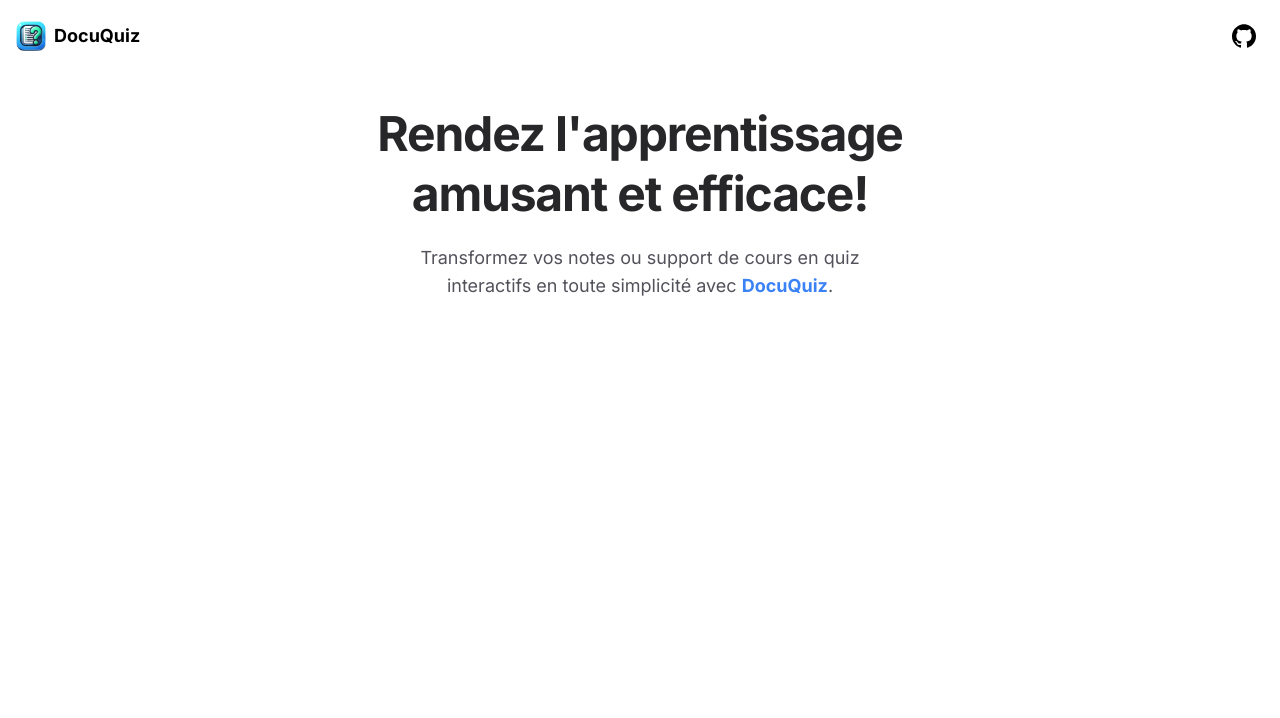
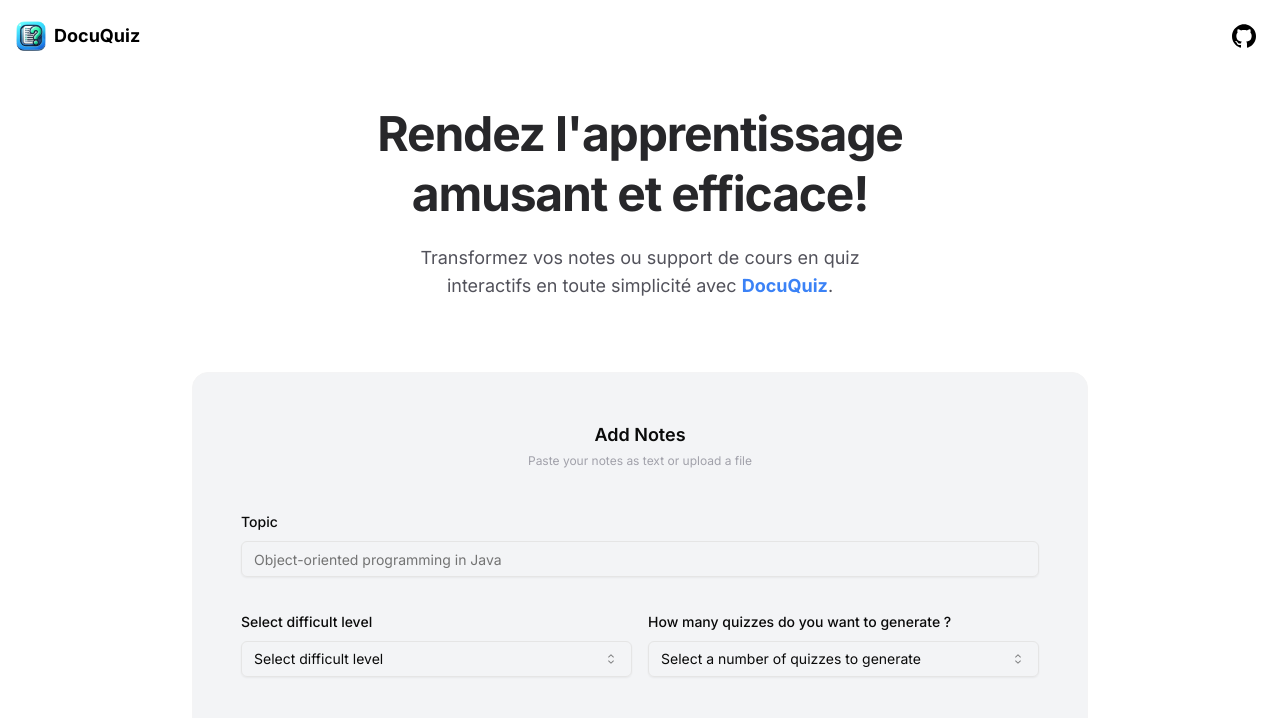
Before and after one commit to AbassHammed/DocuQuiz, a Next.js app: page / in a window 1280 px wide. Shown: the top 718 px of the page. Built offline with nearby package versions, Linux system fonts and the light colour scheme.

Commit message:
Getting things done

```diff
--- a/src/app/layout.tsx
+++ b/src/app/layout.tsx
@@ -57,8 +57,10 @@ export default function RootLayout({
   children: React.ReactNode;
 }>) {
   return (
-    <html lang="en">
-      <body className={`${inter.className} bg-white`}>{children}</body>
+    <html lang="en" suppressHydrationWarning>
+      <body className={`${inter.className} bg-white`} suppressHydrationWarning>
+        {children}
+      </body>
       <Toaster />
     </html>
   );
--- a/src/app/page.tsx
+++ b/src/app/page.tsx
@@ -1,10 +1,11 @@
-import { Header, Navbar } from '@components';
+import { Header, HomeForm, Navbar } from '@components';
 
 export default function Home() {
   return (
     <main className="relative">
       <Navbar />
       <Header />
+      <HomeForm />
     </main>
   );
 }
--- a/src/components/homeForm.tsx
+++ b/src/components/homeForm.tsx
@@ -4,7 +4,22 @@
 
 import { useState } from 'react';
 
-import { useToast } from '@components';
+import {
+  Form,
+  FormControl,
+  FormDescription,
+  FormField,
+  FormItem,
+  FormLabel,
+  FormMessage,
+  Input,
+  Select,
+  SelectContent,
+  SelectItem,
+  SelectTrigger,
+  SelectValue,
+  useToast,
+} from '@components';
 import { zodResolver } from '@hookform/resolvers/zod';
 import pdfToText from '@lib/utils';
 import { useForm } from 'react-hook-form';
@@ -86,10 +101,15 @@ const HomeForm = () => {
   };
 
   const handleFile = async (files: FileList | null) => {
-    setGenerating(true);
-    handleSelectFile(files);
-    await convertPdfToText();
-    setGenerating(false);
+    try {
+      setGenerating(true);
+      handleSelectFile(files);
+      await convertPdfToText();
+    } catch (error) {
+      setError(error as Error);
+    } finally {
+      setGenerating(false);
+    }
   };
 
   const defaultValues: Partial<HomeFormValues> = {
@@ -106,12 +126,84 @@ const HomeForm = () => {
 
   const handleRemoveFile = () => setPdfFile(undefined);
   return (
-    <section className="relative bg-gray-400 border border-zinc-100 rounded-2xl max-w-4xl mx-auto lg:p-12 p-6 mb-10 min-h-72">
+    <section className="relative bg-gray-100 border border-zinc-100 rounded-2xl max-w-4xl mx-auto lg:p-12 p-6 mb-10 min-h-72">
       <header className="text-center mb-10">
         <h2 className="text-lg font-semibold mb-1">Add Notes</h2>
         <p className="text-xs text-zinc-400"> Paste your notes as text or upload a file</p>
       </header>
-      <div className="flex flex-col gap-3 mb-4"></div>
+      <div className="flex flex-col gap-3 mb-4">
+        <Form {...form}>
+          <form className="space-y-8">
+            <FormField
+              control={form.control}
+              name="topic"
+              render={({ field }) => (
+                <FormItem>
+                  <FormLabel>Topic</FormLabel>
+                  <FormControl>
+                    <Input placeholder="Object-oriented programming in Java" {...field} />
+                  </FormControl>
+                  <FormMessage />
+                </FormItem>
+              )}
+            />
+
+            <div className="grid md:grid-cols-2 gap-4">
+              <FormField
+                control={form.control}
+                name="difficult"
+                render={({ field }) => (
+                  <FormItem>
+                    <FormLabel>Select difficult level</FormLabel>
+                    <Select onValueChange={field.onChange} defaultValue={field.value}>
+                      <FormControl>
+                        <SelectTrigger>
+                          <SelectValue placeholder="Select difficult level" />
+                        </SelectTrigger>
+                      </FormControl>
+                      <SelectContent>
+                        {difficulty.map(diff => (
+                          <SelectItem key={diff.label} value={diff.value}>
+                            {diff.label}
+                          </SelectItem>
+                        ))}
+                      </SelectContent>
+                    </Select>
+                    <FormMessage />
+                  </FormItem>
+                )}
+              />
+
+              <FormField
+                control={form.control}
+                name="quiz"
+                render={({ field }) => (
+                  <FormItem>
+                    <FormLabel>How many quizzes do you want to generate ?</FormLabel>
+                    <Select onValueChange={field.onChange} defaultValue={field.value}>
+                      <FormControl>
+                        <SelectTrigger>
+                          <SelectValue placeholder="Select a number of quizzes to generate" />
+                        </SelectTrigger>
+                      </FormControl>
+                      <SelectContent>
+                        {quizNumber.map(diff => (
+                          <SelectItem key={diff.label} value={diff.label}>
+                            {diff.label}
+                          </SelectItem>
+                        ))}
+                      </SelectContent>
+                    </Select>
+                    <FormMessage />
+                  </FormItem>
+                )}
+              />
+            </div>
+          </form>
+        </Form>
+      </div>
     </section>
   );
 };
+
+export default HomeForm;
--- a/src/components/index.tsx
+++ b/src/components/index.tsx
@@ -15,3 +15,16 @@ export {
   FormMessage,
   FormField,
 } from './shared/form';
+export { default as HomeForm } from './homeForm';
+export {
+  Select,
+  SelectGroup,
+  SelectValue,
+  SelectTrigger,
+  SelectContent,
+  SelectLabel,
+  SelectItem,
+  SelectSeparator,
+  SelectScrollUpButton,
+  SelectScrollDownButton,
+} from './shared/select';
--- a/src/components/sections/navbar.tsx
+++ b/src/components/sections/navbar.tsx
@@ -12,7 +12,7 @@ import Logo from '../../../public/Icon.png';
 export default function Navbar() {
   return (
     <header
-      className={`fixed top-0 left-0 w-full h-20 duration-200 ease-[cubic-bezier(0,0,0,1)] text-black z-20 overflow-hidden`}>
+      className={`fixed top-0 left-0 w-full bg-white h-20 duration-200 ease-[cubic-bezier(0,0,0,1)] text-black z-20 overflow-hidden`}>
       <div className="w-full flex items-center justify-between p-4">
         <Link href="/" className="font-bold text-lg flex items-center gap-x-2 order-1">
           <Image src={Logo} alt="Reda logo" width={30} height={30} quality={95} priority />
--- a/src/components/shared/toast.tsx
+++ b/src/components/shared/toast.tsx
@@ -1,6 +1,9 @@
 /* eslint-disable indent */
 /* eslint-disable space-before-function-paren */
 /* eslint-disable no-use-before-define */
+
+'use client';
+
 import * as React from 'react';
 
 import { cn } from '@/lib/utils';
```
